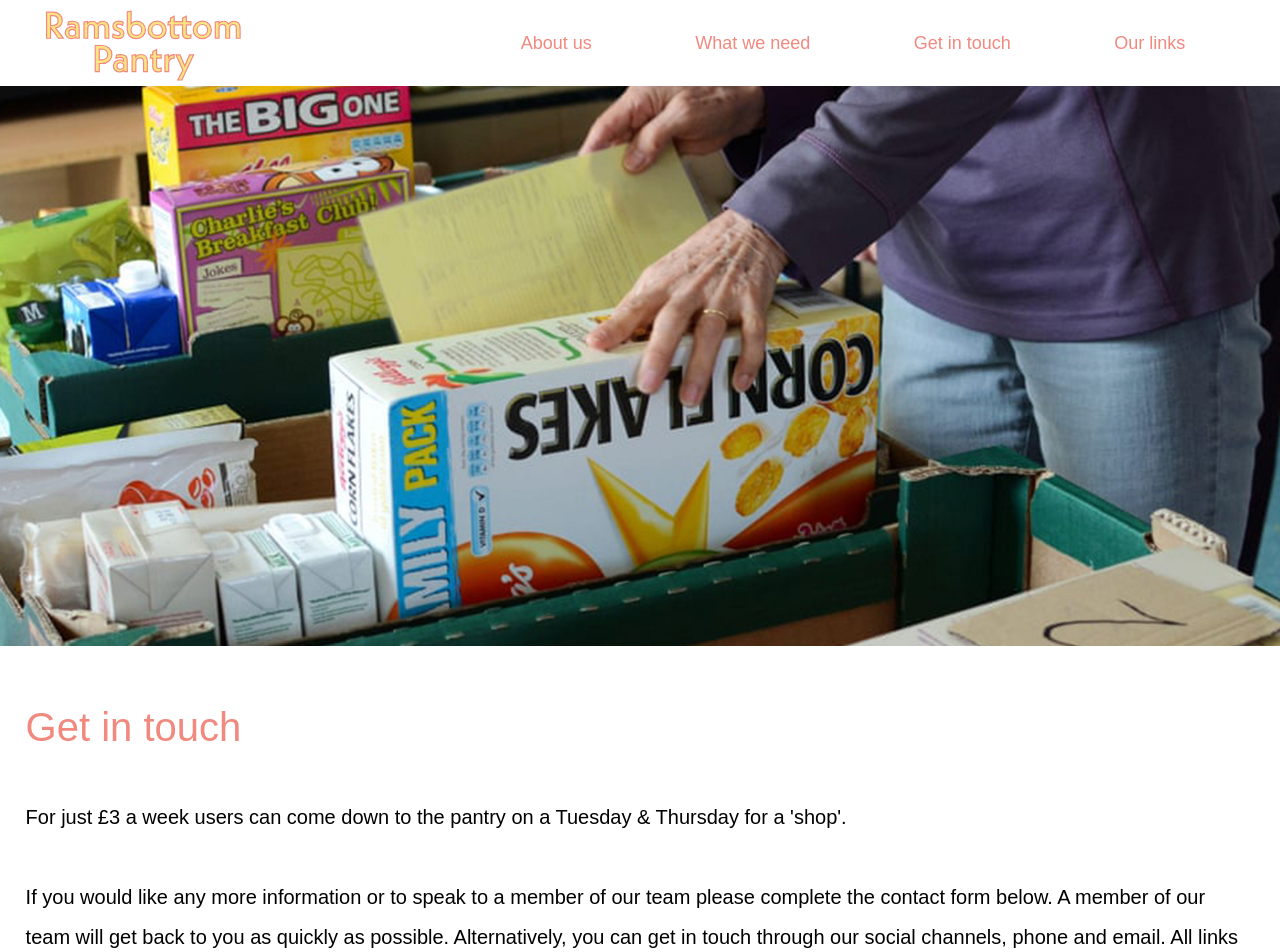
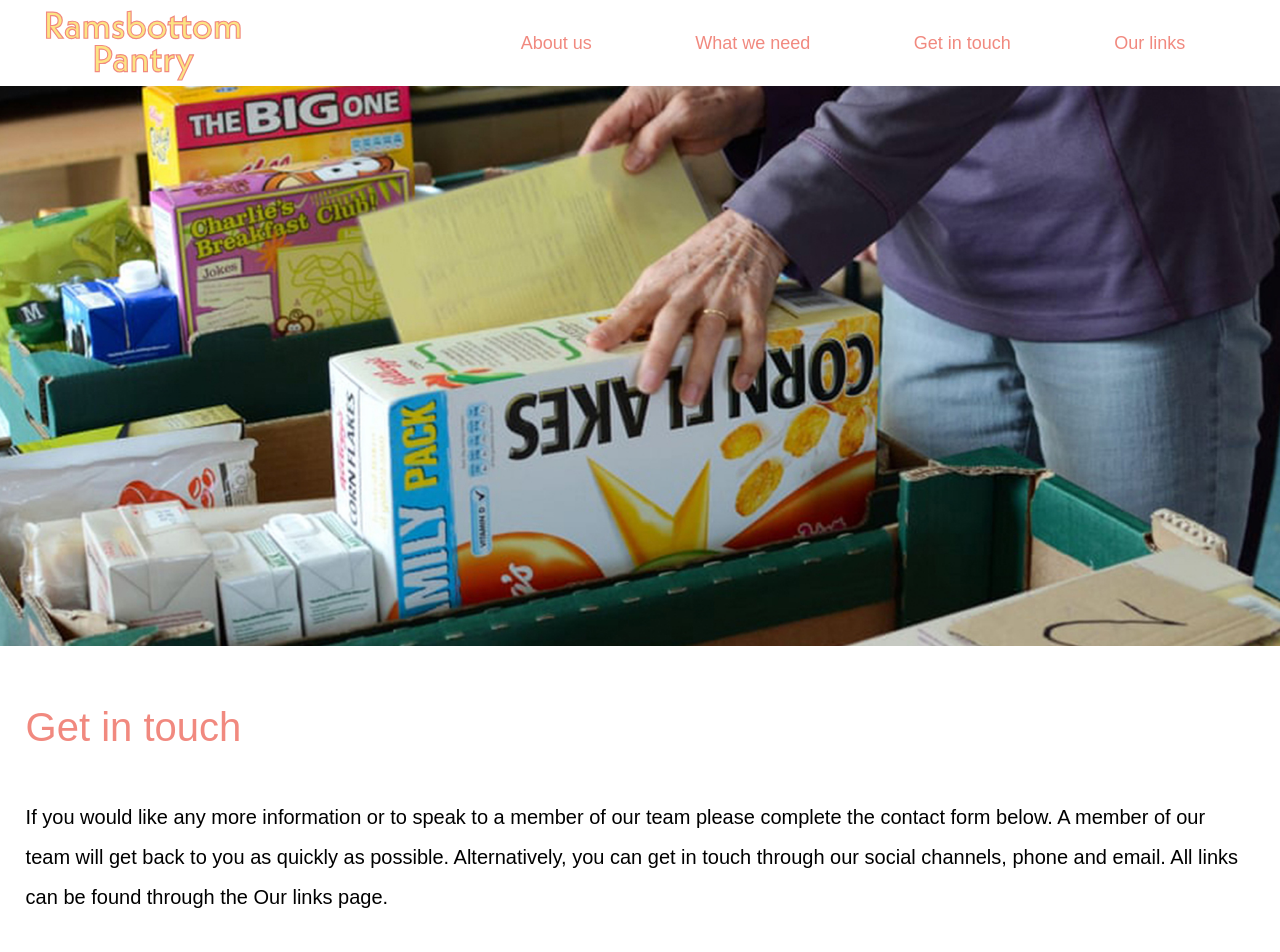
Before and after one commit to jbram-js/ramsbottom-pantry, a React (Create React App) app: page /get-in-touch in a window 1280 px wide. Shown: the top 952 px of the page. Built offline with nearby package versions, Linux system fonts and the light colour scheme.

Commit message:
contact copy changes

```diff
--- a/src/components/GetInTouch.js
+++ b/src/components/GetInTouch.js
@@ -48,9 +48,6 @@ const GetInTouch = () => {
         <h1>Get in touch</h1>
 
         <p className="contact-p">
-          For just £3 a week users can come down to the pantry on a Tuesday &
-          Thursday for a 'shop'. <br />
-          <br />
           If you would like any more information or to speak to a member of our
           team please complete the contact form below. A member of our team will
           get back to you as quickly as possible. Alternatively, you can get in
```
